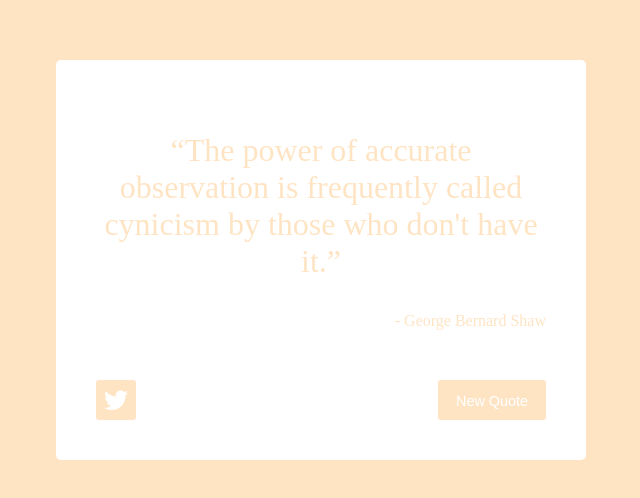
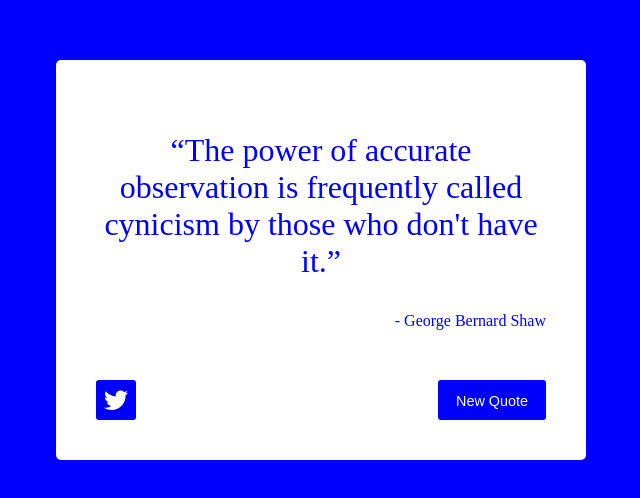
Before and after one commit to mwomack117/Quote-machine, a React (Create React App) app: page / in a window 1280 px wide. Shown: the part 140-638 px from the top of the page, without its empty margins (319-959 px from the left). Built offline with nearby package versions, Linux system fonts and the light colour scheme.

Commit message:
Color theme change in sync on button click

```diff
--- a/src/App.js
+++ b/src/App.js
@@ -7,26 +7,39 @@ import QuoteBox from "./components/QuoteBox";
 
 import { dummy_data } from "./utils/dummy-data";
 
+const randomColors = ["green", "purple", "blue", "teal"];
+
 class App extends Component {
   constructor(props) {
     super(props);
 
     this.state = {
       results: dummy_data,
-      current: {}
+      current: {},
+      themeColor: "red"
     };
   }
 
   getQuote = () => {
     const { results } = this.state;
 
-    this.setState({
-      current: results[Math.floor(Math.random() * results.length)]
-    });
+    this.setState(
+      {
+        current: results[Math.floor(Math.random() * results.length)],
+        themeColor:
+          randomColors[Math.floor(Math.random() * randomColors.length)]
+      },
+      this.changeBody
+    );
   };
+
+  changeBody() {
+    return (document.body.style.backgroundColor = this.state.themeColor);
+  }
 
   componentWillMount() {
     this.getQuote();
+
     // fetch(API, headers)
     //   .then(response => response.json())
     //   .then(responseData => {
@@ -41,12 +54,8 @@ class App extends Component {
       <div className="App">
         <QuoteBox
           onClick={this.getQuote}
-          current={
-            this.state.current
-            // this.state.results[
-            //   Math.floor(Math.random() * this.state.results.length)
-            // ]
-          }
+          current={this.state.current}
+          themeColor={this.state.themeColor}
         />
       </div>
     );
--- a/src/components/QuoteBox.js
+++ b/src/components/QuoteBox.js
@@ -6,18 +6,29 @@ function QuoteBox(props) {
   return (
     <div id="quote-box">
       <div className="quote-info">
-        <p id="text">
+        <p id="text" style={{ color: props.themeColor }}>
           <span>&ldquo;</span>
           {props.current.quote}
           <span>&#8221;</span>
         </p>
-        <p id="author">- {props.current.author}</p>
+        <p id="author" style={{ color: props.themeColor }}>
+          - {props.current.author}
+        </p>
       </div>
       <div className="buttons">
-        <a id="tweet-quote" href="https://twitter.com" target="_blank">
+        <a
+          id="tweet-quote"
+          href="https://twitter.com"
+          target="_blank"
+          style={{ backgroundColor: props.themeColor }}
+        >
           <img src={twitterLogo} />
         </a>
-        <button id="new-quote" onClick={props.onClick}>
+        <button
+          id="new-quote"
+          onClick={props.onClick}
+          style={{ backgroundColor: props.themeColor }}
+        >
           New Quote
         </button>
       </div>
--- a/src/index.css
+++ b/src/index.css
@@ -11,6 +11,7 @@ body {
   justify-content: center;
   align-items: center;
   flex-direction: column;
+  transition: 1s;
 }
 
 code {
```
